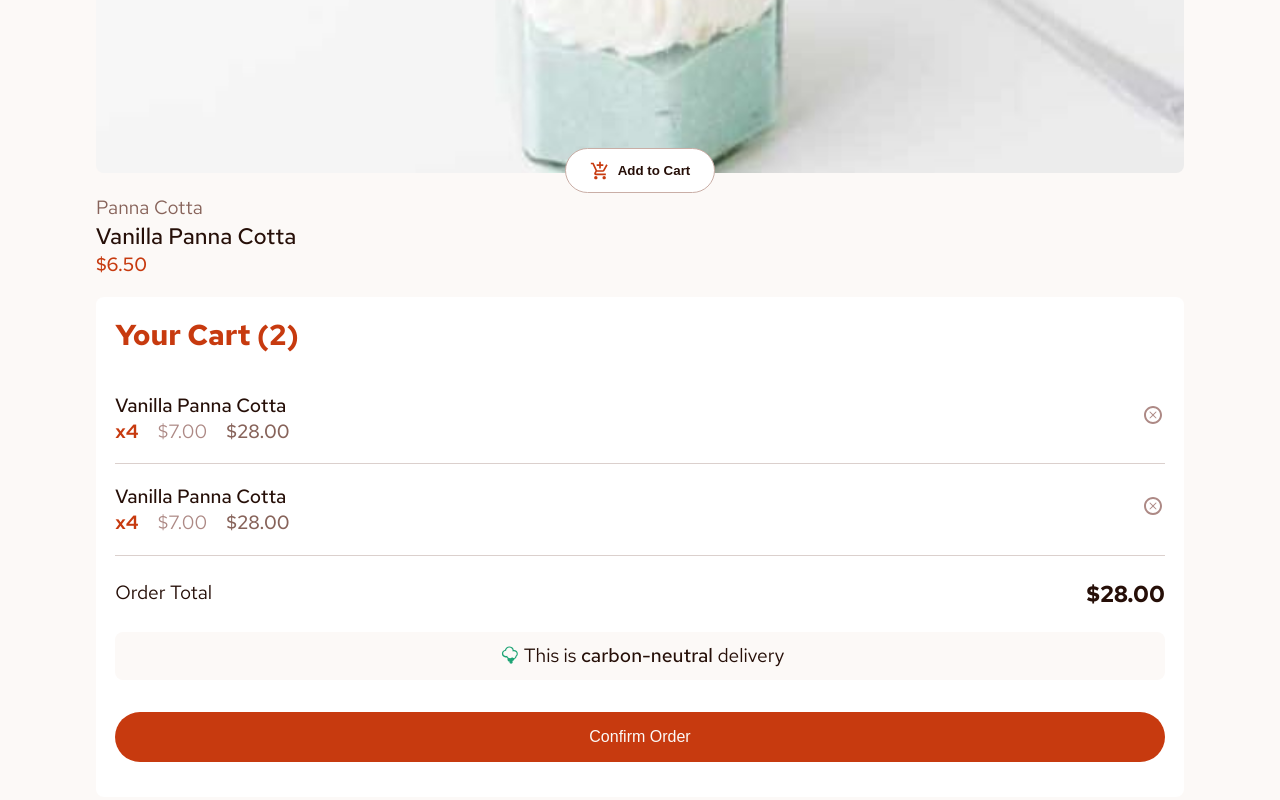
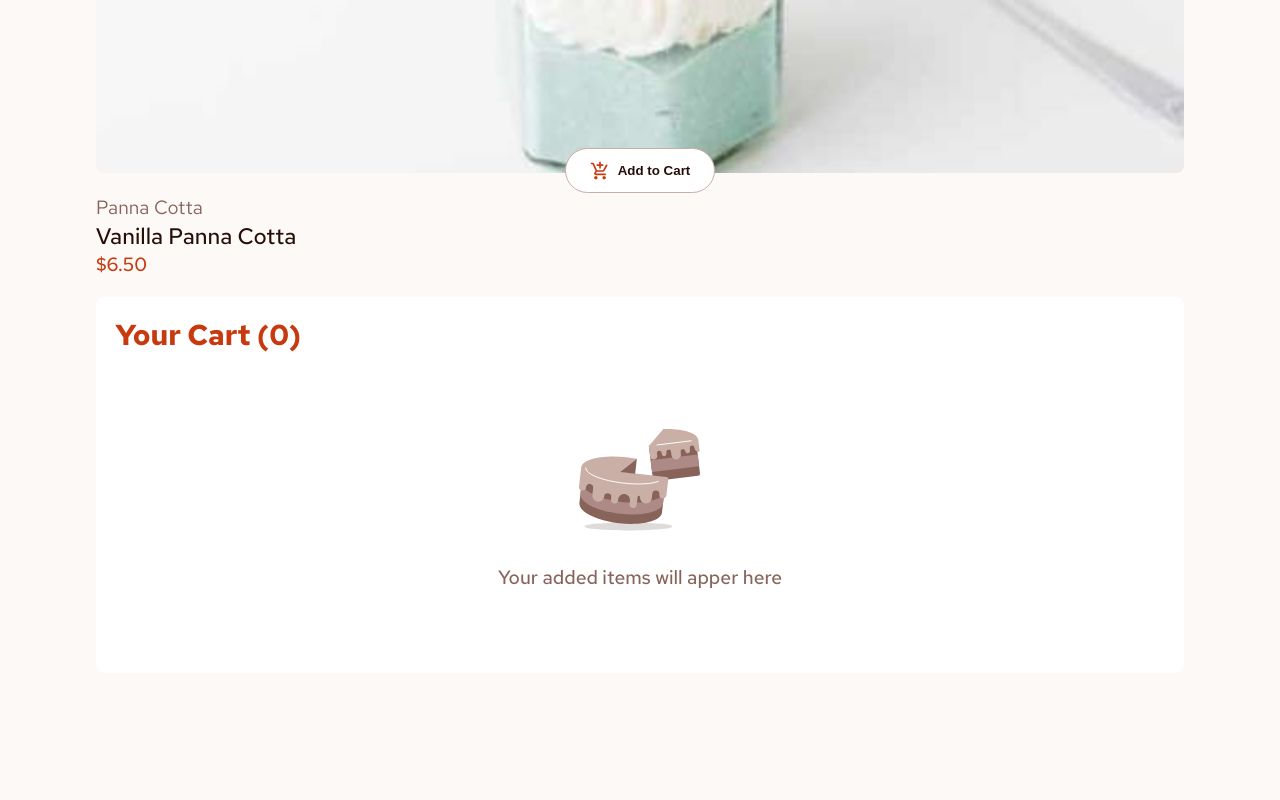
Before and after one commit to maximkwski/react-shopping-cart, a React (Vite) app: page / in a window 1280 px wide. Shown: the part 7363-8163 px from the top of the page. After the commit the page ends 8065 px from the top, so only its background shows below. Built offline with nearby package versions, Linux system fonts and the light colour scheme.

Commit message:
add functionality to add items to cart

```diff
--- a/src/App.jsx
+++ b/src/App.jsx
@@ -6,6 +6,7 @@ import Header from './components/Header'
 import Cart from './components/Cart'
 import Card from './components/Card'
 import data from '../data.json'
+import { CartProvider } from './CartContext';
 
 
 function App() {
@@ -20,7 +21,7 @@ function App() {
 
   return (
     <ThemeProvider theme={theme}>
-      <>
+      <CartProvider>
         <GlobalStyles />
         <Header />
         <Container style={{marginBottom: '1em'}} >
@@ -29,7 +30,7 @@ function App() {
             ))}
         </Container>
         <Cart />
-      </>
+      </CartProvider>
     </ThemeProvider>
   )
 }
--- /dev/null
+++ b/src/CartContext.jsx
@@ -0,0 +1,41 @@
+import React, { createContext, useState, useContext } from "react";
+
+const CartContext = createContext();
+
+export const useCart = () => useContext(CartContext);
+
+export const CartProvider = ({ children }) => {
+    const [cartItems, setCartItems] = useState([]);
+
+    const addToCart = (item) => {
+        setCartItems((prevItems) => {
+            const existingItem = prevItems.find((i) => i.id === item.id);
+            if (existingItem) {
+                return prevItems.map((i) =>
+                    i.id === item.id ? {...i, quantity: i.quantity + 1} : i
+                );
+            }
+            return [...prevItems, {...item, id: item.name, quantity: 1}];
+        });
+    };
+
+    const removeFromCart = (itemId) => {
+        setCartItems((prevItems) =>
+            prevItems.filter((item) => item.id !== itemId)
+        );
+    };
+
+    const updateQuantity = (itemId, newQuantity) => {
+        setCartItems((prevItems) =>
+            prevItems.map((item) =>
+                item.id === itemId ? {...item, quantity: newQuantity } : item
+            )
+        );
+    };
+
+    return (
+        <CartContext.Provider value={{ cartItems, addToCart, removeFromCart, updateQuantity }}>
+            {children}
+        </CartContext.Provider>
+    );
+};
--- a/src/components/Card.jsx
+++ b/src/components/Card.jsx
@@ -1,17 +1,20 @@
 import React, { useState } from 'react'
 import Button from './AddButton'
 import { StyledCard, StyledCardContainer, StyledImgContainer, StyledBtnContainer } from './styles/Card.styled'
+import { useCart } from '../CartContext';
 
-export default function Card({item: {image, name, category, price}}) {
-    const [count, setCount] = useState(0);
+export default function Card({ item }) {
+    const { addToCart, updateQuantity, cartItems } = useCart();
+    const cartItem = cartItems.find((i) => i.id === item.name);
+    const count = cartItem ? cartItem.quantity : 0;
 
     const handleAdd = () => {
-        setCount(count + 1);
+        addToCart({...item, id: item.name});
     }
 
     const handleRemove = () => {
         if (count > 0) {
-          setCount(count - 1);
+          updateQuantity(item.name, count - 1);
         }
     };
 
@@ -19,7 +22,7 @@ export default function Card({item: {image, name, category, price}}) {
     <StyledCard>
         <StyledCardContainer>
             <StyledImgContainer>
-                <img src={image.mobile} alt={name} />
+                <img src={item.image.mobile} alt={item.name} />
             </StyledImgContainer>
             <StyledBtnContainer>
                 <Button title={'Add to Cart'}
@@ -30,9 +33,9 @@ export default function Card({item: {image, name, category, price}}) {
             </StyledBtnContainer>
         </StyledCardContainer>
         <div>
-            <p>{category}</p>
-            <h3>{name}</h3>
-            <h4>${price.toFixed(2)}</h4>
+            <p>{item.category}</p>
+            <h3>{item.name}</h3>
+            <h4>${item.price.toFixed(2)}</h4>
         </div>
     </StyledCard>
   )
--- a/src/components/Cart.jsx
+++ b/src/components/Cart.jsx
@@ -1,31 +1,38 @@
 import { WiSmoke } from "react-icons/wi";
 import { Container } from './styles/Container.styled'
-import { StyledCart, StyledEmptyDiv, StyledCarbonInfo, StyledFullCart } from './styles/Cart.styled'
-import { Flex } from './styles/Flex.styled'
-import Button from "./AddButton";
+import { StyledCart, StyledEmptyCart, StyledCarbonInfo, StyledFullCart } from './styles/Cart.styled'
 import CartItem from './CartItem'
 import CheckoutButton from "./CheckoutButton";
+import { useCart } from "../CartContext";
 
 
 export default function Cart() {
+  const { cartItems } = useCart();
+  const totalItems = cartItems.reduce((sum,item) => sum + item.quantity, 0);
+  const totalPrice = cartItems.reduce((sum, item) => sum + item.price * item.quantity, 0);
+
+
   return (
     <Container>
         <StyledCart>
             <div>
-                <h2>Your Cart {'(2)'}</h2>
+                <h2>Your Cart {`(${totalItems})`}</h2>
 
-                {/* <StyledEmptyDiv>
+                {cartItems.length === 0 ? (
+                    <StyledEmptyCart>
                         <img src="./assets/images/illustration-empty-cart.svg" alt="empty cart" />
                         <p>Your added items will apper here</p>
-                </StyledEmptyDiv> */}
+                    </StyledEmptyCart>
+                ) : (
                     <StyledFullCart>
                         <ul>
-                        <CartItem />
-                        <CartItem />
+                           {cartItems.map((item) => (
+                                <CartItem key={item.id} item={item}/>
+                           ))}
                         </ul>
                         <div className='total'>
                             <span>Order Total</span>
-                        <span>$28.00</span>
+                            <span>${totalPrice.toFixed(2)}</span>
                         </div>
                         <StyledCarbonInfo>
                             <p>
@@ -35,6 +42,7 @@ export default function Cart() {
                         </StyledCarbonInfo>
                         <CheckoutButton />
                     </StyledFullCart>
+                )}
             </div>
         </StyledCart>
     </Container>
--- a/src/components/CartItem.jsx
+++ b/src/components/CartItem.jsx
@@ -1,18 +1,38 @@
 import React from 'react'
 import { TiDeleteOutline } from "react-icons/ti";
 import { StyledCartItem } from './styles/CartItem.styled'
+import { useCart } from '../CartContext';
 
-export default function CartItem() {
+export default function CartItem( { item } ) {
+  const { removeFromCart, updateQuantity } = useCart();
+
+  const handleRemove = () => {
+    removeFromCart(item.id);
+  }
+
+  const handleQuantityChange = (e) => {
+    const newQuantity = parseInt(e.target.value);
+    if (newQuantity > 0) {
+      updateQuantity(item.id, newQuantity);
+    } else {
+      removeFromCart(item.id);
+    }
+  }
+
   return (
     <StyledCartItem>
             <div>
-                <h4>Vanilla Panna Cotta</h4>
+                <h4>{item.name}</h4>
                 <div className='info'>
-                    <span>x4</span><span>$7.00</span><span>$28.00</span>
+                   <input type="number" min='1' value={item.quantity} onChange={handleQuantityChange} />
+                   <span>${item.price.toFixed(2)}</span>
+                   <span>${(item.price * item.quantity).toFixed(2)}</span>
                 </div>
             </div>
             <div>
-                <div className='delete'><TiDeleteOutline size={24}/></div>
+                <div className='delete' onClick={handleRemove}>
+                  <TiDeleteOutline size={24}/>
+                </div>
             </div>
     </StyledCartItem>
   )
--- a/src/components/styles/Cart.styled.jsx
+++ b/src/components/styles/Cart.styled.jsx
@@ -15,7 +15,7 @@ export const StyledCart = styled.div`
 
 `
 
-export const StyledEmptyDiv = styled.div`
+export const StyledEmptyCart = styled.div`
     display: flex;
     align-items: center;
     justify-content: center;
```
Lines whose indentation alone changed are shown as unchanged.
